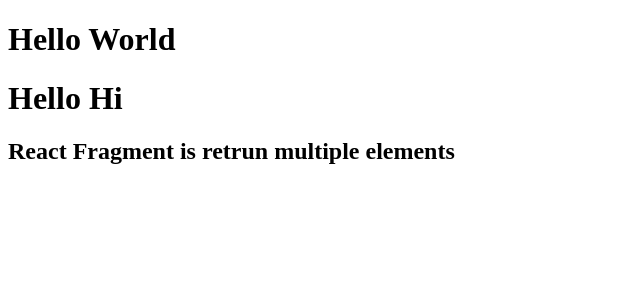
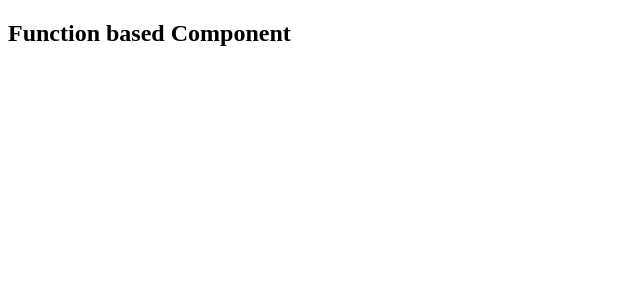
Before and after one commit to Krunal01/Practice, a React (Create React App) app: page / in a window 1280 px wide. Shown: the top 300 px of the page, without its empty margins (0-640 px from the left). Built offline with nearby package versions, Linux system fonts and the light colour scheme.

Commit message:
function based and class based component

```diff
--- a/public/index.html
+++ b/public/index.html
@@ -24,7 +24,7 @@
       work correctly both with client-side routing and a non-root public URL.
       Learn how to configure a non-root public URL by running `npm run build`.
     -->
-    <title>React App sample</title>
+    <title>React App</title>
   </head>
   <body>
     <noscript>You need to enable JavaScript to run this app.</noscript>
--- a/src/App.js
+++ b/src/App.js
@@ -1,4 +1,4 @@
-import React, { Component, Fragment } from "react";
+import React, { Component } from "react";
 //using element
 //const e = <h1>Hello World</h1>;
 
@@ -7,13 +7,7 @@
   //render method important
   render() {
     //retrun react element
-    return (
-      <Fragment>
-        <h1>Hello World</h1>
-        <h1>Hello Hi</h1>
-        <h2>React Fragment is retrun multiple elements</h2>
-      </Fragment>
-    );
+    return <h2>Class based Component</h2>;
   }
 }
 
--- /dev/null
+++ b/src/Student.js
@@ -0,0 +1,7 @@
+import React from "react";
+
+function Student() {
+  return <h2>Function based Component</h2>;
+}
+
+export default Student;
--- a/src/index.js
+++ b/src/index.js
@@ -1,5 +1,7 @@
 import React from "react";
 import ReactDOM from "react-dom";
 import App from "./App";
+import Student from "./Student";
 
 ReactDOM.render(<App />, document.getElementById("root"));
+ReactDOM.render(<Student />, document.getElementById("root"));
```
